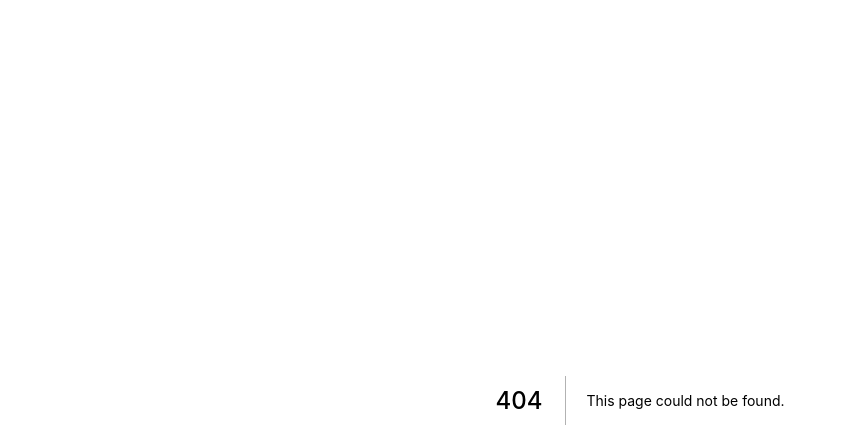
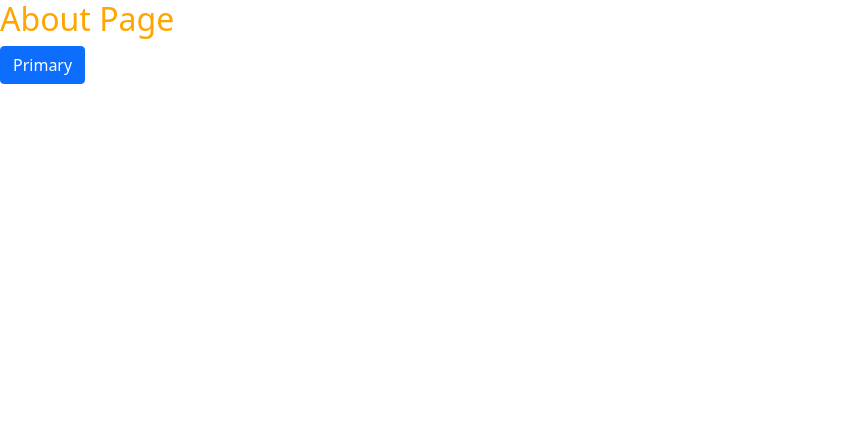
Before and after one commit to Bivas-Biswas/learning-nextjs, a Next.js app: page /about in a window 1280 px wide. Before the commit this address had no page. Shown: the top 448 px of the page, without its empty margins (0-847 px from the left). Built offline with nearby package versions, Linux system fonts and the light colour scheme.

Commit message:
global style

```diff
--- a/package.json
+++ b/package.json
@@ -9,6 +9,7 @@
     "lint": "next lint"
   },
   "dependencies": {
+    "bootstrap": "^5.1.3",
     "next": "11.1.2",
     "react": "17.0.2",
     "react-dom": "17.0.2"
--- a/pages/_app.js
+++ b/pages/_app.js
@@ -1,4 +1,5 @@
 import '../styles/globals.css'
+import 'bootstrap/dist/css/bootstrap.min.css'
 
 function MyApp({ Component, pageProps }) {
   return <Component {...pageProps} />
--- /dev/null
+++ b/pages/about.js
@@ -0,0 +1,11 @@
+function About() {
+    return (
+        <>
+            <h2>About Page</h2>
+            <button className={'btn btn-primary'}>Primary</button>
+        </>
+    )
+
+}
+
+export default About
--- /dev/null
+++ b/pages/contact.js
@@ -0,0 +1,5 @@
+function Contact() {
+    return <h2>Contact Page</h2>
+}
+
+export default Contact
--- a/pages/index.js
+++ b/pages/index.js
@@ -1,4 +1,5 @@
 import styles from '../styles/Home.module.css'
+
 
 export default function Home() {
   return (
--- a/styles/globals.css
+++ b/styles/globals.css
@@ -14,3 +14,7 @@
 * {
   box-sizing: border-box;
 }
+
+h2{
+  color: orange;
+}
```
Also changed, not shown: 2 other files (tests, documents, lock files or other folders).
